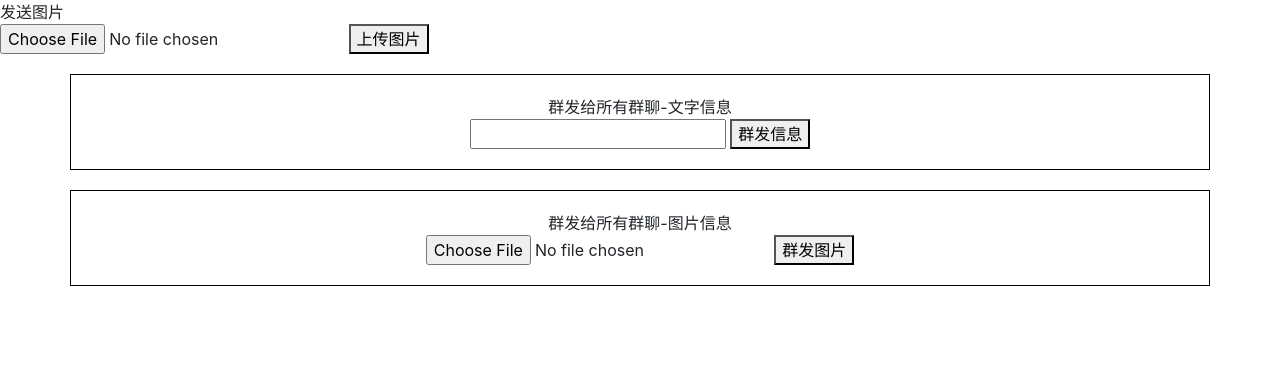
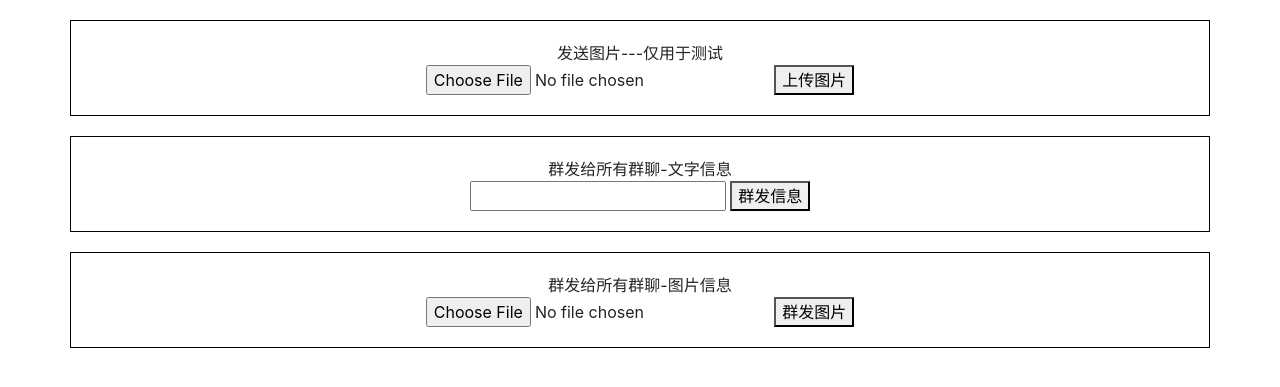
Before and after one commit to shicongbuct/can_robot, a Django app: page /robot/send_page in a window 1280 px wide. Shown: the top 387 px of the page. Run offline with Django 3.2, Linux system fonts and the light colour scheme; some libraries are stand-ins or nearby versions.

Commit message:
send.html

```diff
--- a/robot_app/template/send.html
+++ b/robot_app/template/send.html
@@ -16,9 +16,11 @@
     </style>
 </head>
 <body>
-    <div>发送图片</div>
-    <input type="file" accept="image/*" id="image" value="" />
-    <button id="sendImage">上传图片</button>
+    <div class="container">
+        <div>发送图片---仅用于测试</div>
+        <input type="file" accept="image/*" id="image" value="" />
+        <button id="sendImage">上传图片</button>
+    </div>
     <div class="container">
         <div>群发给所有群聊-文字信息</div>
         <input type="text" id="mult-msg-input" value="">
```
